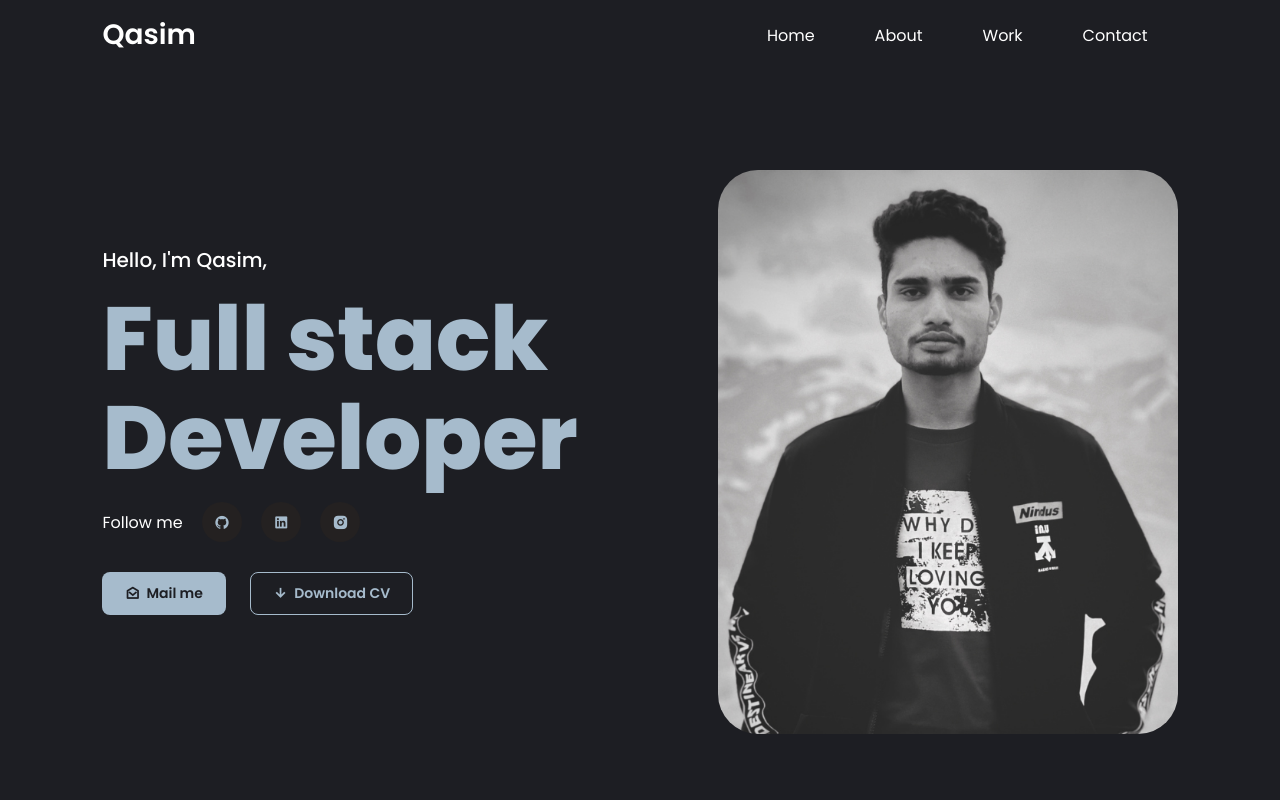
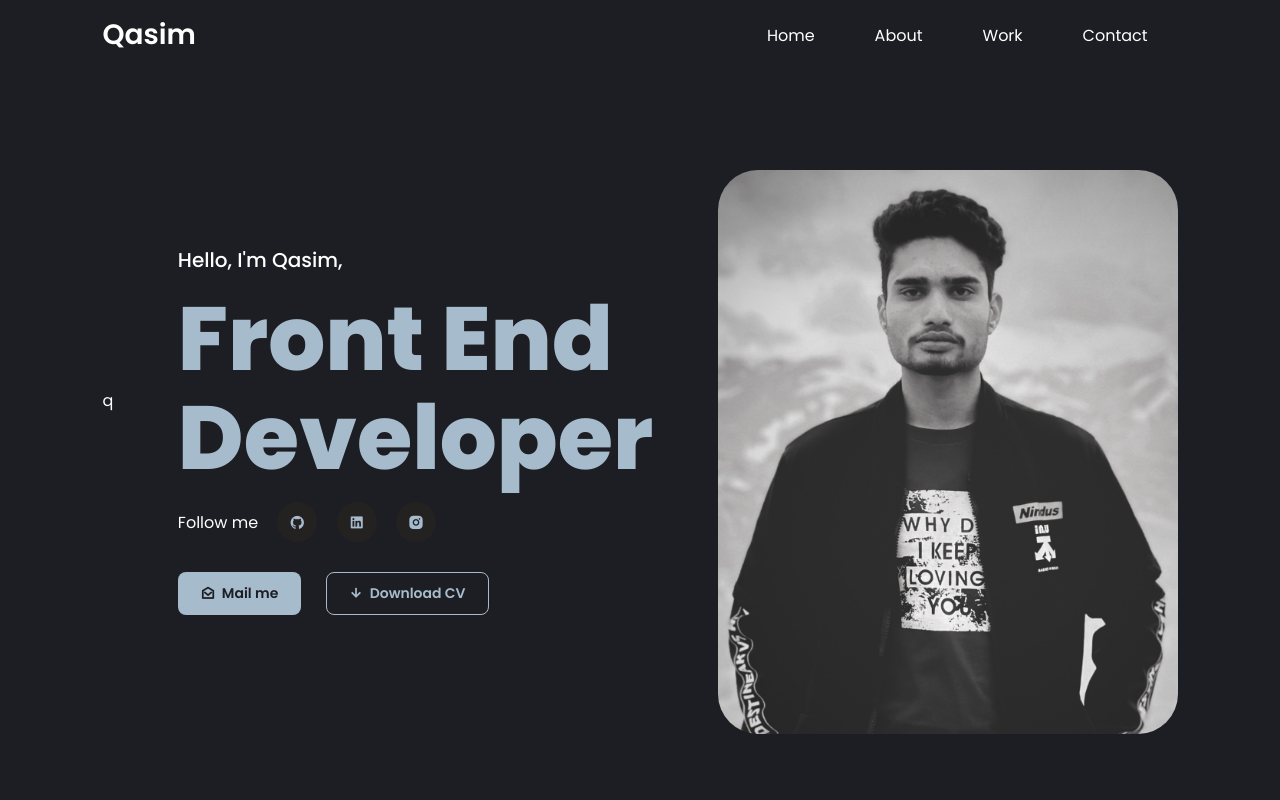
Before and after one commit to Muhammadqasim1011/Muhammad-Qasim, a plain HTML site: page index.html in a window 1280 px wide. Shown: the top 800 px of the page. Drawn offline with nearby package versions, Linux system fonts and the light colour scheme.

Commit message:
Update index.html

```diff
--- a/index.html
+++ b/index.html
@@ -37,10 +37,10 @@
     </header>
 
     <!--Home -->
-    <section class="home" id="home">
+    <section class="home" id="home">q
         <div class="home-text">
             <h5>Hello, I'm Qasim,</h5>
-            <h1>Full stack <br> Developer</h1>
+            <h1>Front End <br> Developer</h1>
             <div class="social">
                 <a href="#">Follow me</a>
                 <a href="https://github.com/Muhammadqasim1011" target="_blank"><i class="ri-github-fill"></i></a>
```
